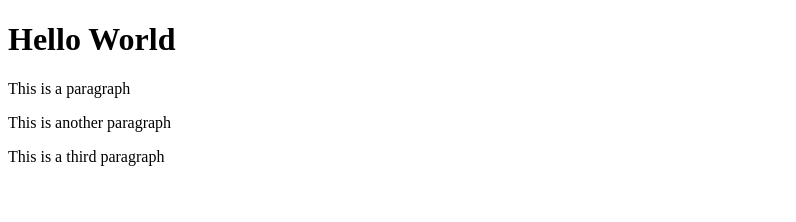
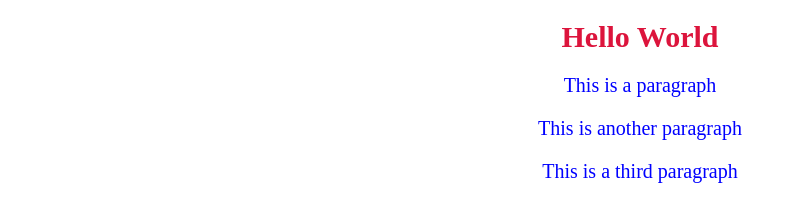
Before and after one commit to Quvonchbek3/repositor, a plain HTML site: page index.html in a window 1280 px wide. Shown: the whole page, without its empty margins (0-796 px from the left). Drawn offline with Linux system fonts and the light colour scheme.

Commit message:
style qo'shdim

```diff
--- a/index.html
+++ b/index.html
@@ -4,11 +4,12 @@
     <meta charset="UTF-8">
     <meta name="viewport" content="width=device-width, initial-scale=1.0">
     <title>Document</title>
+    <link rel="stylesheet" href="style.css">
 </head>
 <body>
-    <h1>Hello World</h1>
-    <p>This is a paragraph</p>
-    <p>This is another paragraph</p>
-    <p>This is a third paragraph</p>
+    <h1 class="big">Hello World</h1>
+    <p class="ul">This is a paragraph</p>
+    <p class="ul">This is another paragraph</p>
+    <p class="ul">This is a third paragraph</p>
 </body>
 </html>
--- /dev/null
+++ b/style.css
@@ -0,0 +1,10 @@
+.big{
+    font-size: 30px;
+    text-align: center;
+    color: crimson;
+}
+.ul{
+    font-size: 20px;
+    text-align: center;
+    color: blue;
+}
```
